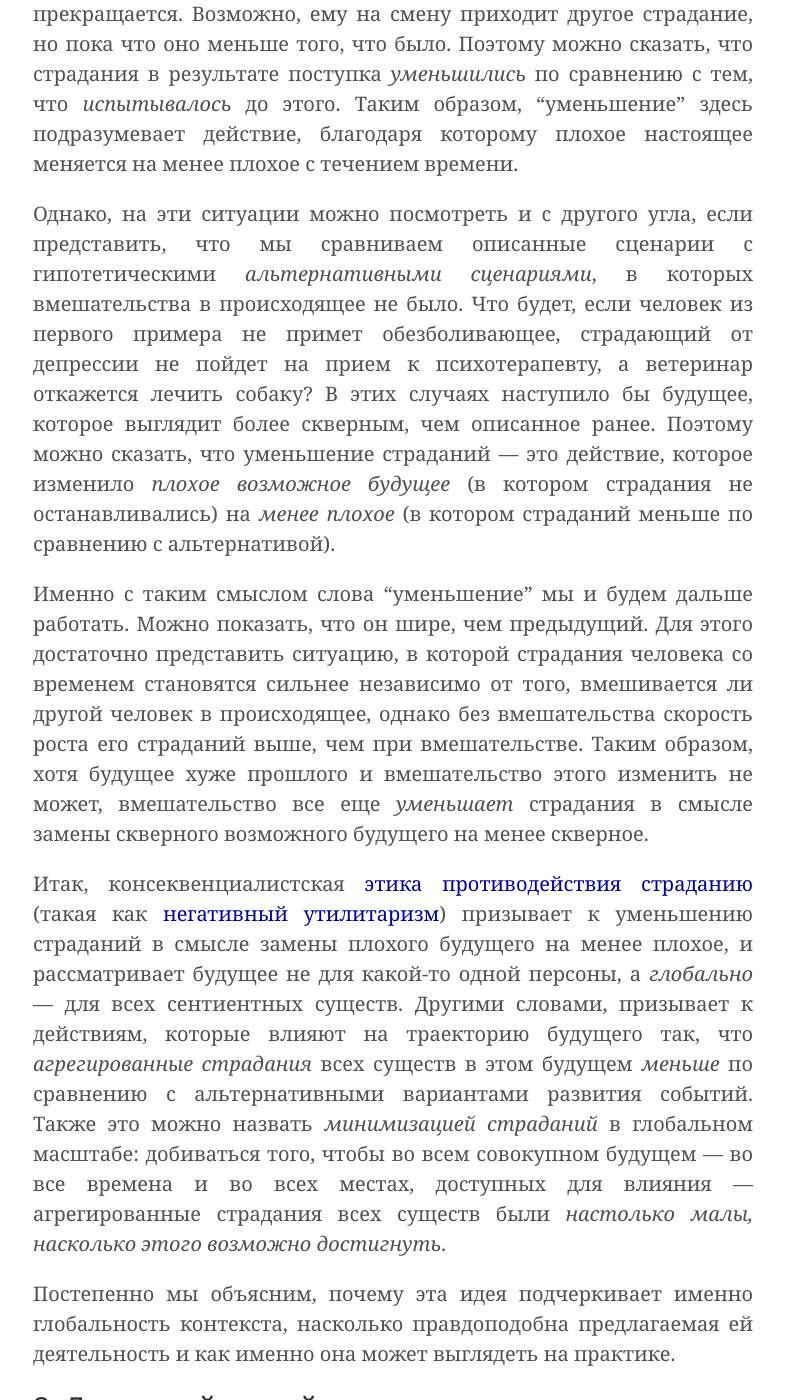
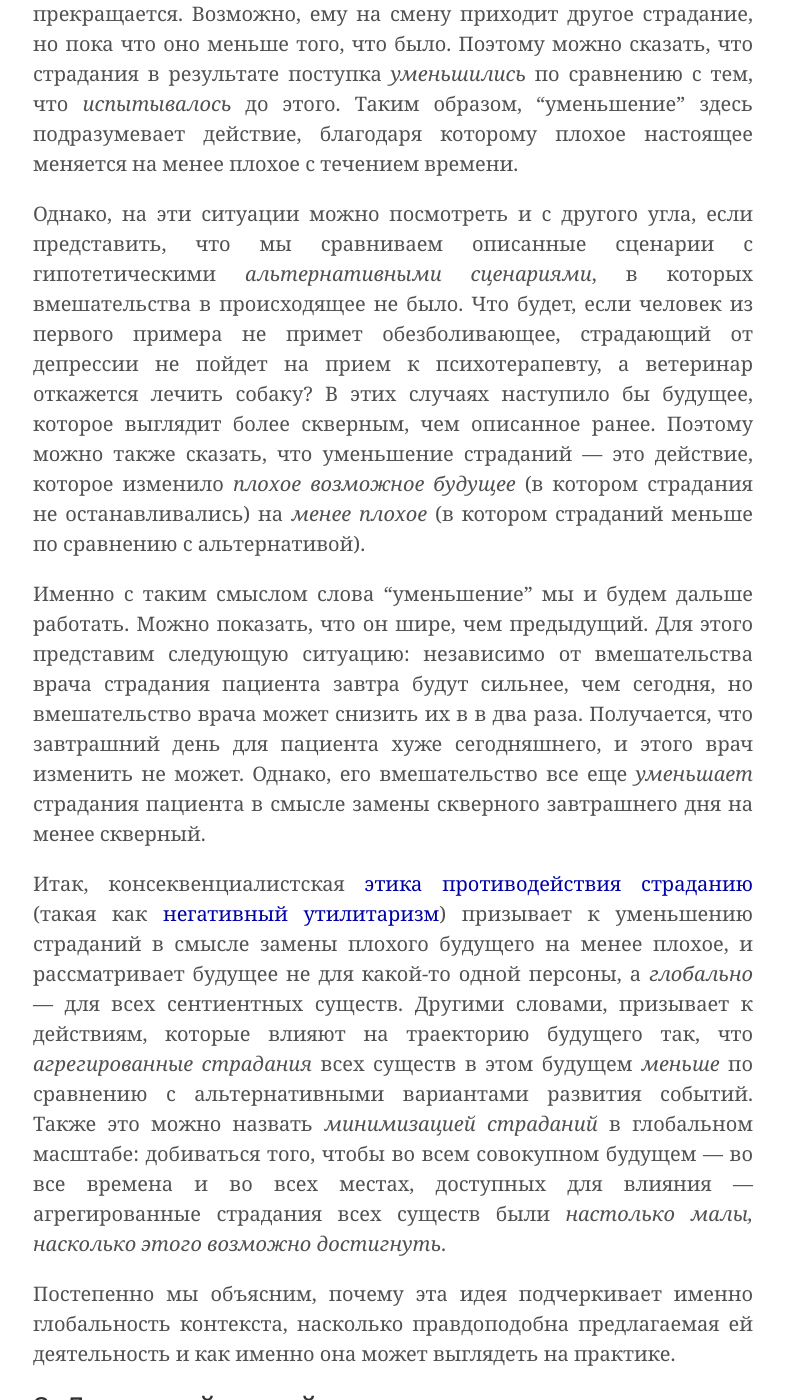
Before and after one commit to ReducingSuffering/reducingsuffering.github.io, a Jekyll site: the page built from _articles/what-is-suffering-reduction.md, in a window 1280 px wide and 1400 px high, scrolled down 3435 px. Shown: the whole window, without its empty margins (247-1032 px from the left). Built offline with Jekyll 4.4.1, drawn with Linux system fonts in a browser that asks for light colours.

Commit message:
Update what-is-suffering-reduction.md

```diff
--- a/_articles/what-is-suffering-reduction.md
+++ b/_articles/what-is-suffering-reduction.md
@@ -70,9 +70,9 @@ original_date:
 
 Что объединяет все эти ситуации? Кто-то совершает поступок, в результате которого то или иное страдание той или иной персоны прекращается. Возможно, ему на смену приходит другое страдание, но пока что оно меньше того, что было. Поэтому можно сказать, что страдания в результате поступка _уменьшились_ по сравнению с тем, что _испытывалось_ до этого. Таким образом, "уменьшение" здесь подразумевает действие, благодаря которому плохое настоящее меняется на менее плохое с течением времени.
 
-Однако, на эти ситуации можно посмотреть и с другого угла, если представить, что мы сравниваем описанные сценарии с гипотетическими _альтернативными сценариями_, в которых вмешательства в происходящее не было. Что будет, если человек из первого примера не примет обезболивающее, страдающий от депрессии не пойдет на прием к психотерапевту, а ветеринар откажется лечить собаку? В этих случаях наступило бы будущее, которое выглядит более скверным, чем описанное ранее. Поэтому можно сказать, что уменьшение страданий — это действие, которое изменило _плохое возможное будущее_ (в котором страдания не останавливались) на _менее плохое_ (в котором страданий меньше по сравнению с альтернативой).
+Однако, на эти ситуации можно посмотреть и с другого угла, если представить, что мы сравниваем описанные сценарии с гипотетическими _альтернативными сценариями_, в которых вмешательства в происходящее не было. Что будет, если человек из первого примера не примет обезболивающее, страдающий от депрессии не пойдет на прием к психотерапевту, а ветеринар откажется лечить собаку? В этих случаях наступило бы будущее, которое выглядит более скверным, чем описанное ранее. Поэтому можно также сказать, что уменьшение страданий — это действие, которое изменило _плохое возможное будущее_ (в котором страдания не останавливались) на _менее плохое_ (в котором страданий меньше по сравнению с альтернативой).
 
-Именно с таким смыслом слова "уменьшение" мы и будем дальше работать. Можно показать, что он шире, чем предыдущий. Для этого достаточно представить ситуацию, в которой страдания человека со временем становятся сильнее независимо от того, вмешивается ли другой человек в происходящее, однако без вмешательства скорость роста его страданий выше, чем при вмешательстве. Таким образом, хотя будущее хуже прошлого и вмешательство этого изменить не может, вмешательство все еще _уменьшает_ страдания в смысле замены скверного возможного будущего на менее скверное.
+Именно с таким смыслом слова "уменьшение" мы и будем дальше работать. Можно показать, что он шире, чем предыдущий. Для этого представим следующую ситуацию: независимо от вмешательства врача страдания пациента завтра будут сильнее, чем сегодня, но вмешательство врача может снизить их в в два раза. Получается, что завтрашний день для пациента хуже сегодняшнего, и этого врач изменить не может. Однако, его вмешательство все еще  _уменьшает_ страдания пациента в смысле замены скверного завтрашнего дня на менее скверный.
 
 Итак, консеквенциалистская [этика противодействия страданию](https://magnusvinding.com/2020/05/31/suffering-focused-ethics-defense-and-implications/) (такая как [негативный утилитаризм](https://reducingsuffering.github.io/what-is-negative-utilitarianism.html)) призывает к уменьшению страданий в смысле замены плохого будущего на менее плохое, и рассматривает будущее не для какой-то одной персоны, а _глобально_ — для всех сентиентных существ. Другими словами, призывает к действиям, которые влияют на траекторию будущего так, что _агрегированные страдания_ всех существ в этом будущем _меньше_ по сравнению с альтернативными вариантами развития событий. Также это можно назвать _минимизацией страданий_ в глобальном масштабе: добиваться того, чтобы во всем совокупном будущем — во все времена и во всех местах, доступных для влияния — агрегированные страдания всех существ были _настолько малы, насколько этого возможно достигнуть_.
 
```
